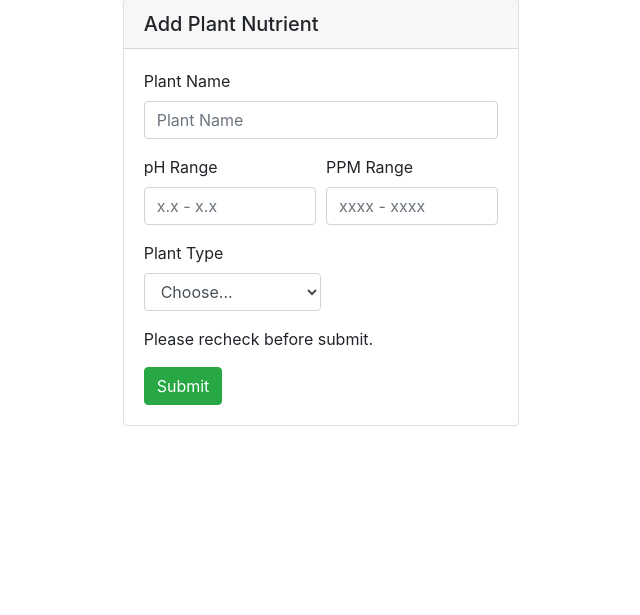
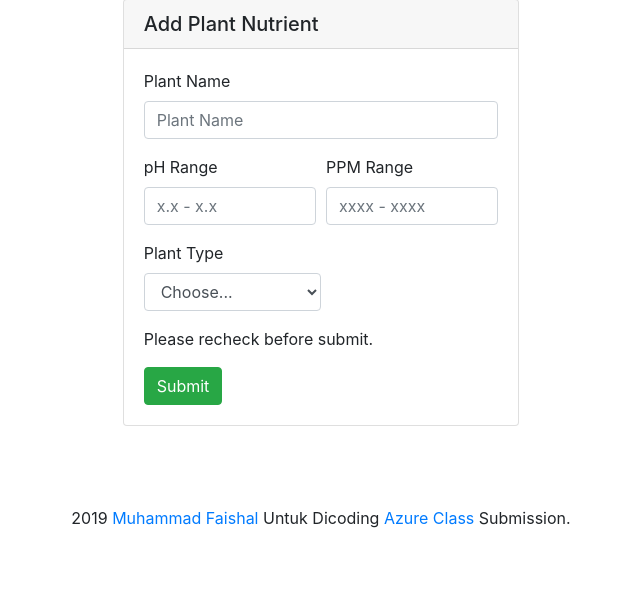
Before and after one commit to cuuprum/hidroponicnutrient, a PHP site: page /contribute.php in a window 1280 px wide. Shown: the part 73-688 px from the top of the page, without its empty margins (319-959 px from the left). Run offline with PHP 8.4, Linux system fonts and the light colour scheme.

Commit message:
Add new item added timestamp, footer

```diff
--- a/assets/dbhidroponicnutrient.sql
+++ b/assets/dbhidroponicnutrient.sql
@@ -5,6 +5,7 @@ CREATE TABLE [dbo].[tb_nutrisi](
         , ph VARCHAR(10)
         , ppm VARCHAR(10)
         , jenis VARCHAR(20)
+        , addedtimestamp DATETIME DEFAULT CURRENT_TIMESTAMP
 );
 
 /* INSERT QUERY */
--- a/contribute.php
+++ b/contribute.php
@@ -102,7 +102,17 @@
     }
     ?>
 </div>
+    <!-- Footer -->
+        <footer class="footer mt-5 py-3 navbar-fixed-bottom">
+            <div class="container">
+                <div class="footer-copyright text-center py-3"> 2019
+                <a href="https://github.com/cuuprum"> Muhammad Faishal</a>
+                Untuk Dicoding <a href="https://www.dicoding.com/academies/83"> Azure Class</a> Submission.
+                </div>
+            </div>
+        </footer>
+    <!-- Footer -->
     <?php
 
     include_once 'templates/footer.php';
-?>
+    ?>
--- a/templates/footer.php
+++ b/templates/footer.php
@@ -1,6 +1,8 @@
-        <script src="https://code.jquery.com/jquery-3.3.1.slim.min.js" integrity="sha384-q8i/X+965DzO0rT7abK41JStQIAqVgRVzpbzo5smXKp4YfRvH+8abtTE1Pi6jizo" crossorigin="anonymous"></script>
-        <script src="https://code.jquery.com/jquery-3.3.1.slim.min.js" integrity="sha384-q8i/X+965DzO0rT7abK41JStQIAqVgRVzpbzo5smXKp4YfRvH+8abtTE1Pi6jizo" crossorigin="anonymous"></script>
-        <script src="https://cdnjs.cloudflare.com/ajax/libs/popper.js/1.14.7/umd/popper.min.js" integrity="sha384-UO2eT0CpHqdSJQ6hJty5KVphtPhzWj9WO1clHTMGa3JDZwrnQq4sF86dIHNDz0W1" crossorigin="anonymous"></script>
-        <script src="https://stackpath.bootstrapcdn.com/bootstrap/4.3/dist/js/bootstrap.min.js" integrity="sha384-JjSmVgyd0p3pXB1rRibZUAYoIIy6OrQ6VrjIEaFf/nJGzIxFDsf4x0xIM+B07jRM" crossorigin="anonymous"></script>
+
+        </div>
     </body>
+    <script src="https://code.jquery.com/jquery-3.3.1.slim.min.js" integrity="sha384-q8i/X+965DzO0rT7abK41JStQIAqVgRVzpbzo5smXKp4YfRvH+8abtTE1Pi6jizo" crossorigin="anonymous"></script>
+    <script src="https://code.jquery.com/jquery-3.3.1.slim.min.js" integrity="sha384-q8i/X+965DzO0rT7abK41JStQIAqVgRVzpbzo5smXKp4YfRvH+8abtTE1Pi6jizo" crossorigin="anonymous"></script>
+    <script src="https://cdnjs.cloudflare.com/ajax/libs/popper.js/1.14.7/umd/popper.min.js" integrity="sha384-UO2eT0CpHqdSJQ6hJty5KVphtPhzWj9WO1clHTMGa3JDZwrnQq4sF86dIHNDz0W1" crossorigin="anonymous"></script>
+    <script src="https://stackpath.bootstrapcdn.com/bootstrap/4.3/dist/js/bootstrap.min.js" integrity="sha384-JjSmVgyd0p3pXB1rRibZUAYoIIy6OrQ6VrjIEaFf/nJGzIxFDsf4x0xIM+B07jRM" crossorigin="anonymous"></script>
 </html>
```
Also changed, not shown: index.php (+9 -7 lines).
